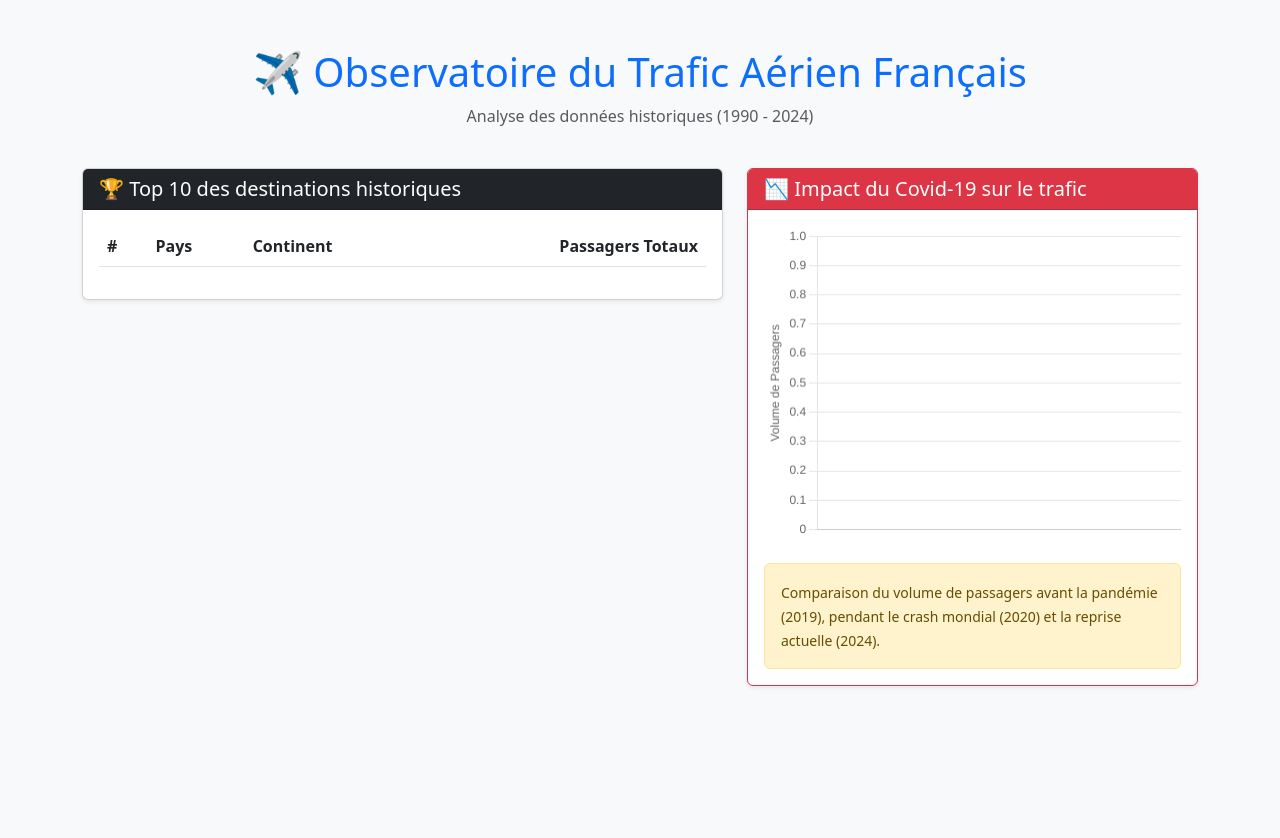
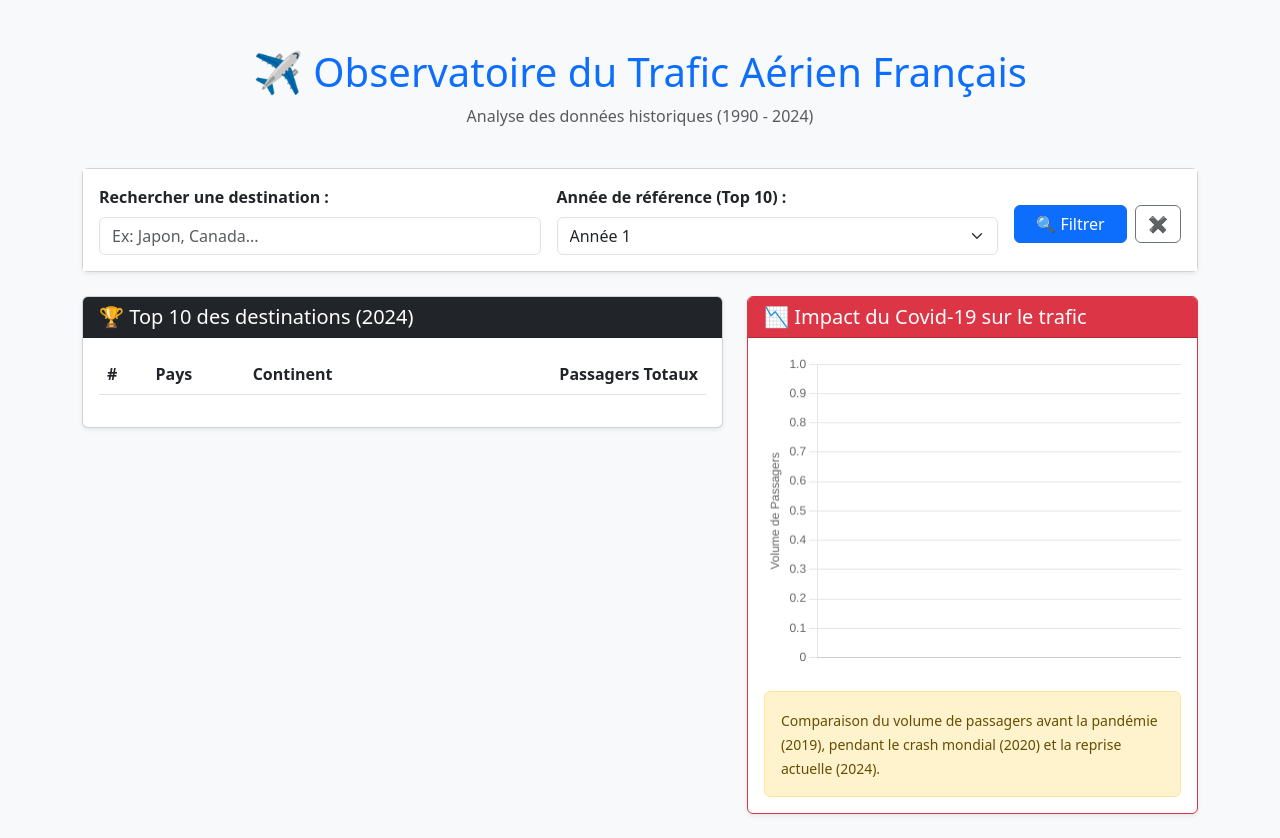
Before and after one commit to MohammedRabieSEBA/Projet_SAE, a PHP site: page / in a window 1280 px wide. Before the commit the page ends 687 px from the top, so only its background shows below. Run offline with PHP 8.4, Linux system fonts and the light colour scheme; tables that the repository leaves empty hold one stand-in row (values such as "Sample post"); lists and menus that the app fills with data are empty.

Commit message:
adding the bar search to website

```diff
--- a/index.php
+++ b/index.php
@@ -1,8 +1,12 @@
 <?php
-
 require_once 'db.php';
 
-// Requête A : Top 10 des pays les plus visités
+$search = isset($_GET['search']) ? trim($_GET['search']) : '';
+$annee_selectionnee = isset($_GET['annee']) ? $_GET['annee'] : '2024';
+
+$stmtYears = $pdo->query("SELECT DISTINCT LEFT(anmois, 4) AS annee FROM periodes ORDER BY annee DESC");
+$listeAnnees = $stmtYears->fetchAll(PDO::FETCH_COLUMN);
+
 $sqlTop10 = "SELECT
                 d.nom_destination AS pays,
                 d.nom_continent AS continent,
@@ -11,24 +15,47 @@ $sqlTop10 = "SELECT
              JOIN liaisons l ON v.id_liaison = l.id_liaison
              JOIN destinations d ON l.nom_destination = d.nom_destination
              WHERE d.nom_destination NOT LIKE '\_%'
-             GROUP BY d.nom_destination, d.nom_continent
-             ORDER BY total_passagers DESC
-             LIMIT 10";
-$stmtTop10 = $pdo->query($sqlTop10);
+             AND LEFT(v.anmois, 4) = :annee";
+
+if ($search !== '') {
+    $sqlTop10 .= " AND d.nom_destination LIKE :search";
+}
+
+$sqlTop10 .= " GROUP BY d.nom_destination, d.nom_continent
+               ORDER BY total_passagers DESC
+               LIMIT 10";
+
+$stmtTop10 = $pdo->prepare($sqlTop10);
+$stmtTop10->bindValue(':annee', $annee_selectionnee);
+
+if ($search !== '') {
+    $stmtTop10->bindValue(':search', '%' . $search . '%');
+}
+$stmtTop10->execute();
 $top10Pays = $stmtTop10->fetchAll();
 
-// Requête B : Impact du Covid (2019, 2020, 2024)
 $sqlCovid = "SELECT
                 LEFT(v.anmois, 4) AS annee,
                 SUM(v.lsn_pax) AS total_passagers
              FROM trafic_mensuel_volumes v
-             WHERE v.anmois LIKE '2019%' OR v.anmois LIKE '2020%' OR v.anmois LIKE '2024%'
-             GROUP BY LEFT(v.anmois, 4)";
-$stmtCovid = $pdo->query($sqlCovid);
+             JOIN liaisons l ON v.id_liaison = l.id_liaison
+             JOIN destinations d ON l.nom_destination = d.nom_destination
+             WHERE (v.anmois LIKE '2019%' OR v.anmois LIKE '2020%' OR v.anmois LIKE '2024%')";
+
+if ($search !== '') {
+    $sqlCovid .= " AND d.nom_destination LIKE :search";
+}
+
+$sqlCovid .= " GROUP BY LEFT(v.anmois, 4)";
+
+$stmtCovid = $pdo->prepare($sqlCovid);
+
+if ($search !== '') {
+    $stmtCovid->bindValue(':search', '%' . $search . '%');
+}
+$stmtCovid->execute();
 $donneesCovid = $stmtCovid->fetchAll();
 
-// --- PRÉPARATION DES DONNÉES POUR LE GRAPHIQUE ---
-// Chart.js a besoin de deux listes : une pour les étiquettes (les années) et une pour les valeurs (les passagers)
 $labelsCovid = [];
 $valeursCovid = [];
 foreach ($donneesCovid as $ligne) {
@@ -56,11 +83,38 @@ foreach ($donneesCovid as $ligne) {
         </div>
     </div>
 
+    <div class="card shadow-sm mb-4">
+        <div class="card-body bg-white">
+            <form method="GET" action="index.php" class="row g-3 align-items-center">
+                <div class="col-md-5">
+                    <label for="search" class="form-label fw-bold">Rechercher une destination :</label>
+                    <input type="text" class="form-control" id="search" name="search" placeholder="Ex: Japon, Canada..." value="<?= htmlspecialchars($search) ?>">
+                </div>
+
+                <div class="col-md-5">
+                    <label for="annee" class="form-label fw-bold">Année de référence (Top 10) :</label>
+                    <select class="form-select" id="annee" name="annee">
+                        <?php foreach ($listeAnnees as $a): ?>
+                            <option value="<?= htmlspecialchars($a) ?>" <?= ($a == $annee_selectionnee) ? 'selected' : '' ?>>
+                                Année <?= htmlspecialchars($a) ?>
+                            </option>
+                        <?php endforeach; ?>
+                    </select>
+                </div>
+
+                <div class="col-md-2 d-flex align-items-end mt-4">
+                    <button type="submit" class="btn btn-primary w-100">🔍 Filtrer</button>
+                    <a href="index.php" class="btn btn-outline-secondary ms-2">✖</a>
+                </div>
+            </form>
+        </div>
+    </div>
+
     <div class="row">
         <div class="col-md-7">
             <div class="card shadow-sm mb-4">
                 <div class="card-header bg-dark text-white">
-                    <h5 class="card-title mb-0">🏆 Top 10 des destinations historiques</h5>
+                    <h5 class="card-title mb-0">🏆 Top 10 des destinations (<?= htmlspecialchars($annee_selectionnee) ?>)</h5>
                 </div>
                 <div class="card-body">
                     <table class="table table-hover table-striped">
@@ -108,14 +162,10 @@ foreach ($donneesCovid as $ligne) {
 </div>
 
 <script>
-
     const ctx = document.getElementById('covidChart').getContext('2d');
-
-    // injection data PHP directement dans le Javascript grâce à json_encode
     const labelsAnnees = <?= json_encode($labelsCovid) ?>;
     const dataPassagers = <?= json_encode($valeursCovid) ?>;
 
-    // graphe
     new Chart(ctx, {
         type: 'bar',
         data: {
@@ -124,9 +174,9 @@ foreach ($donneesCovid as $ligne) {
                 label: 'Nombre de passagers',
                 data: dataPassagers,
                 backgroundColor: [
-                    'rgba(54, 162, 235, 0.6)', // Bleu pour 2019
-                    'rgba(255, 99, 132, 0.8)', // Rouge pour 2020 (Covid)
-                    'rgba(75, 192, 192, 0.6)'  // Vert pour 2024 (Reprise)
+                    'rgba(54, 162, 235, 0.6)',
+                    'rgba(255, 99, 132, 0.8)',
+                    'rgba(75, 192, 192, 0.6)'
                 ],
                 borderColor: [
                     'rgb(54, 162, 235)',
@@ -139,17 +189,12 @@ foreach ($donneesCovid as $ligne) {
         options: {
             responsive: true,
             plugins: {
-                legend: {
-                    display: false
-                }
+                legend: { display: false }
             },
             scales: {
                 y: {
                     beginAtZero: true,
-                    title: {
-                        display: true,
-                        text: 'Volume de Passagers'
-                    }
+                    title: { display: true, text: 'Volume de Passagers' }
                 }
             }
         }
```
